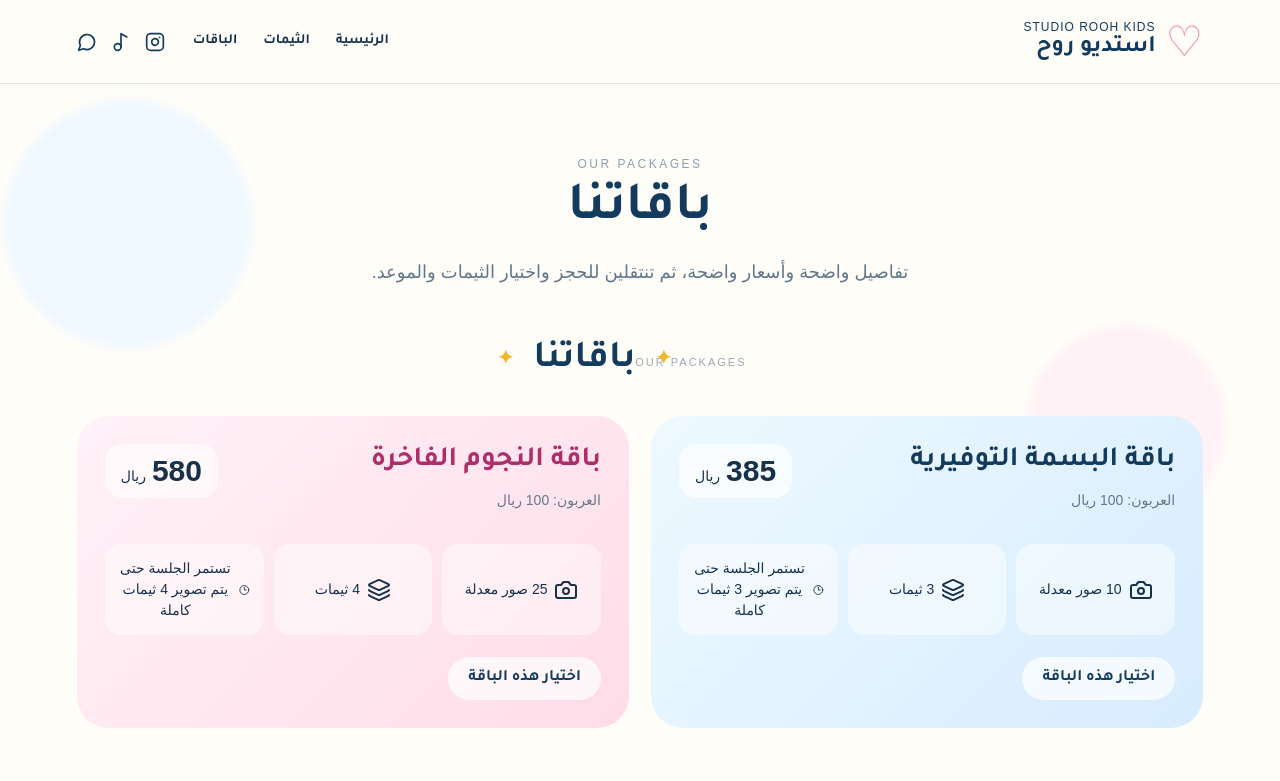
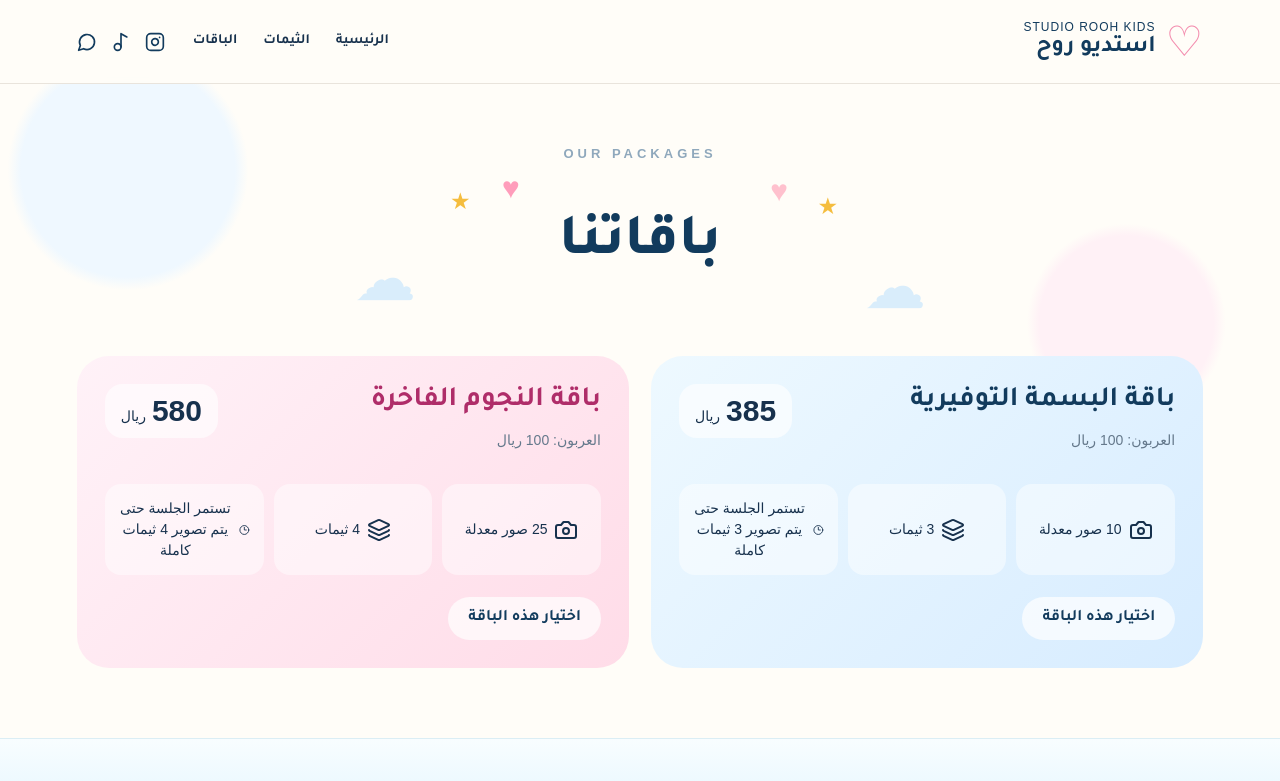
Before and after one commit to RanaAlbeladi/StudioRooh, a Next.js app: page /packages in a window 1280 px wide. Shown: the top 781 px of the page. Built offline with nearby package versions, Linux system fonts and the light colour scheme; a web font is replaced by a local one.

Commit message:
package details update

```diff
--- a/app/globals.css
+++ b/app/globals.css
@@ -362,3 +362,27 @@
   .td-cloud-left,.td-cloud-right{font-size:42px}.td-cloud-left{left:0}.td-cloud-right{right:0}.td-star-left{left:42px}.td-star-right{right:40px}.td-heart-left{left:82px;font-size:24px}.td-heart-right{right:78px;font-size:24px}
   .theme-detail-list{padding:0 18px}.theme-detail{gap:20px;border-radius:25px;padding:12px}.theme-detail-slide{flex-basis:92%}.theme-detail-slide img{height:255px;border-radius:19px}.theme-detail-content{padding:2px 5px 8px}.theme-detail-content h2{font-size:27px}.theme-description{font-size:14px}.theme-components-list span{font-size:12px}
 }
+
+/* ========================================
+   PACKAGES PAGE - isolated heading styles
+======================================== */
+.packages-page-heading{text-align:center;padding:62px 20px 38px;overflow:hidden}
+.packages-page-eyebrow{display:block;margin-bottom:12px;color:#8fa8bc;font-size:13px;font-weight:700;letter-spacing:4px}
+.packages-title-art{position:relative;width:min(620px,92%);min-height:145px;margin:auto;display:flex;align-items:center;justify-content:center}
+.packages-title-art h1{position:relative;z-index:2;margin:0;color:var(--blue);font-family:"Tajawal",sans-serif;font-size:58px;font-weight:800;line-height:1.15}
+.packages-deco{position:absolute;line-height:1;pointer-events:none;user-select:none}
+.packages-cloud-left,.packages-cloud-right{color:#d9edfb;font-size:62px}
+.packages-cloud-left{left:24px;bottom:8px}.packages-cloud-right{right:24px;bottom:0}
+.packages-star-left,.packages-star-right{color:#f5bd3e;font-size:23px}
+.packages-star-left{left:120px;top:17px}.packages-star-right{right:112px;top:22px}
+.packages-heart-left,.packages-heart-right{color:#ff9dbb;font-size:30px}
+.packages-heart-left{left:172px;top:0}.packages-heart-right{right:162px;top:3px;color:#ffc1ce}
+/* Packages component is also used on Home; hide only its duplicate heading on the dedicated Packages page. */
+.packages-page-content .section-title{display:none}
+.packages-page-content .section-block{padding-top:0}
+@media(max-width:900px){.packages-title-art h1{font-size:50px}}
+@media(max-width:640px){
+  .packages-page-heading{padding:38px 18px 25px}.packages-page-eyebrow{font-size:11px;letter-spacing:3px}.packages-title-art{min-height:120px;width:100%}.packages-title-art h1{font-size:40px}
+  .packages-cloud-left,.packages-cloud-right{font-size:42px}.packages-cloud-left{left:0}.packages-cloud-right{right:0}
+  .packages-star-left{left:42px}.packages-star-right{right:40px}.packages-heart-left{left:82px;font-size:24px}.packages-heart-right{right:78px;font-size:24px}
+}
--- a/app/packages/page.tsx
+++ b/app/packages/page.tsx
@@ -3,5 +3,28 @@ import Footer from '@/components/Footer';
 import Packages from '@/components/Packages';
 
 export default function PackagesPage(){
-  return <main><Header/><section className="inner-hero"><span>OUR PACKAGES</span><h1>باقاتنا</h1><p>تفاصيل واضحة وأسعار واضحة، ثم تنتقلين للحجز واختيار الثيمات والموعد.</p></section><div className="page-show-desktop-detail"><Packages/></div><section className="booking-help"><h2>كيف أكمل الحجز؟</h2><p>بعد اختيار الباقة، تنتقلين لصفحة الحجز لاختيار الثيمات المتاحة ثم الموعد وإدخال البيانات ودفع العربون.</p></section><Footer/></main>
+  return (
+    <main>
+      <Header/>
+
+      <section className="packages-page-heading">
+        <span className="packages-page-eyebrow">OUR PACKAGES</span>
+        <div className="packages-title-art">
+          <span className="packages-deco packages-cloud-left">☁</span>
+          <span className="packages-deco packages-star-left">★</span>
+          <span className="packages-deco packages-heart-left">♥</span>
+          <h1>باقاتنا</h1>
+          <span className="packages-deco packages-heart-right">♥</span>
+          <span className="packages-deco packages-star-right">★</span>
+          <span className="packages-deco packages-cloud-right">☁</span>
+        </div>
+      </section>
+
+      <div className="page-show-desktop-detail packages-page-content">
+        <Packages/>
+      </div>
+
+      <Footer/>
+    </main>
+  );
 }
```
